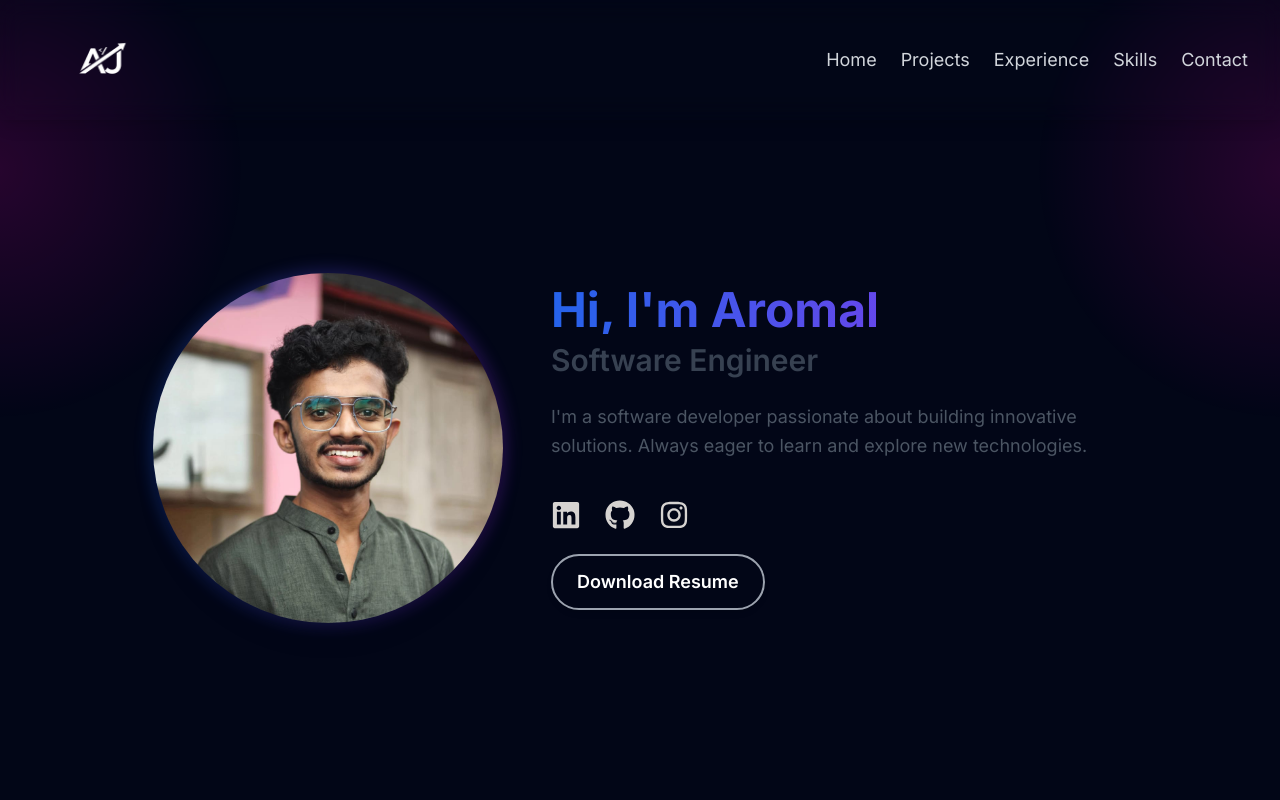
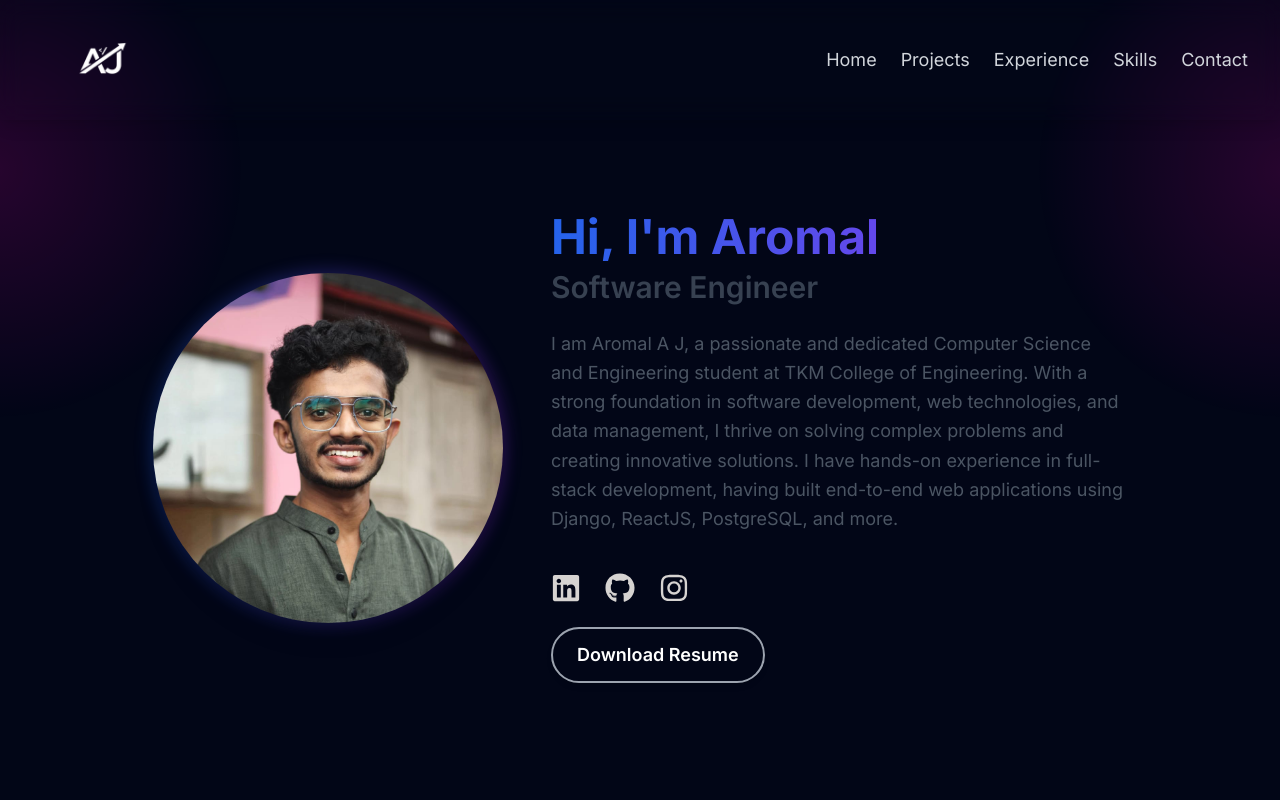
Before and after one commit to Aromal004/Portfolio, a React (Vite) app: page / in a window 1280 px wide. Shown: the top 800 px of the page. Built offline with nearby package versions, Linux system fonts and the light colour scheme.

Commit message:
guess done

```diff
--- a/index.html
+++ b/index.html
@@ -2,9 +2,9 @@
 <html lang="en">
   <head>
     <meta charset="UTF-8" />
-    <link rel="icon" type="image/svg+xml" href="/vite.svg" />
+    <link rel="icon" type="image/svg+xml" href="src/assets/logo.png" sizes="512x512" />
     <meta name="viewport" content="width=device-width, initial-scale=1.0" />
-    <title>Portfolio</title>
+    <title>Aromal AJ-Portfolio</title>
   </head>
   <body>
     <div id="root"></div>
--- a/src/components/Hero.jsx
+++ b/src/components/Hero.jsx
@@ -50,8 +50,7 @@ const Hero = () => {
             className="text-lg text-gray-600 dark:text-gray-400 leading-relaxed"
             variants={fadeInUp}
           >
-            I'm a software developer passionate about building innovative solutions.
-            Always eager to learn and explore new technologies.
+           I am Aromal A J, a passionate and dedicated Computer Science and Engineering student at TKM College of Engineering. With a strong foundation in software development, web technologies, and data management, I thrive on solving complex problems and creating innovative solutions. I have hands-on experience in full-stack development, having built end-to-end web applications using Django, ReactJS, PostgreSQL, and more.
           </motion.p>
 
           {/* Social Media Icons */}
```
Also changed, not shown: src/assets/logo.png.
